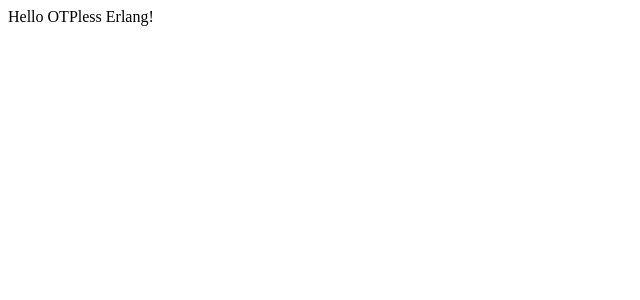
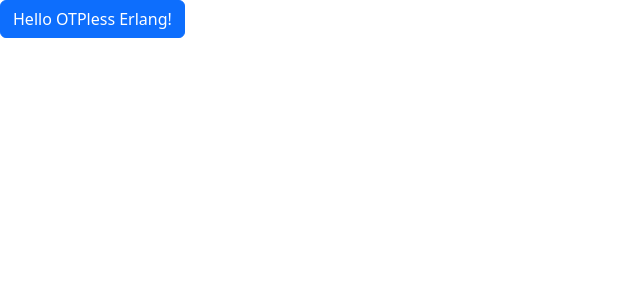
Before and after one commit to beam-erlang/beam-erlangsters-org, a Vue app: page / in a window 1280 px wide. Shown: the top 300 px of the page, without its empty margins (0-640 px from the left). Built offline with nearby package versions, Linux system fonts and the light colour scheme.

Commit message:
Setup project to use Bootstrap

```diff
--- a/src/App.vue
+++ b/src/App.vue
@@ -1,3 +1,5 @@
 <template>
-  <main>Hello OTPless Erlang!</main>
+  <main>
+    <button type="button" class="btn btn-primary">Hello OTPless Erlang!</button>
+  </main>
 </template>
--- a/src/main.js
+++ b/src/main.js
@@ -1,3 +1,6 @@
+import './main.scss'
+import * as bootstrap from 'bootstrap'
+
 import { createApp } from 'vue'
 import App from './App.vue'
 
--- /dev/null
+++ b/src/main.scss
@@ -0,0 +1 @@
+@import "bootstrap/scss/bootstrap";
```
